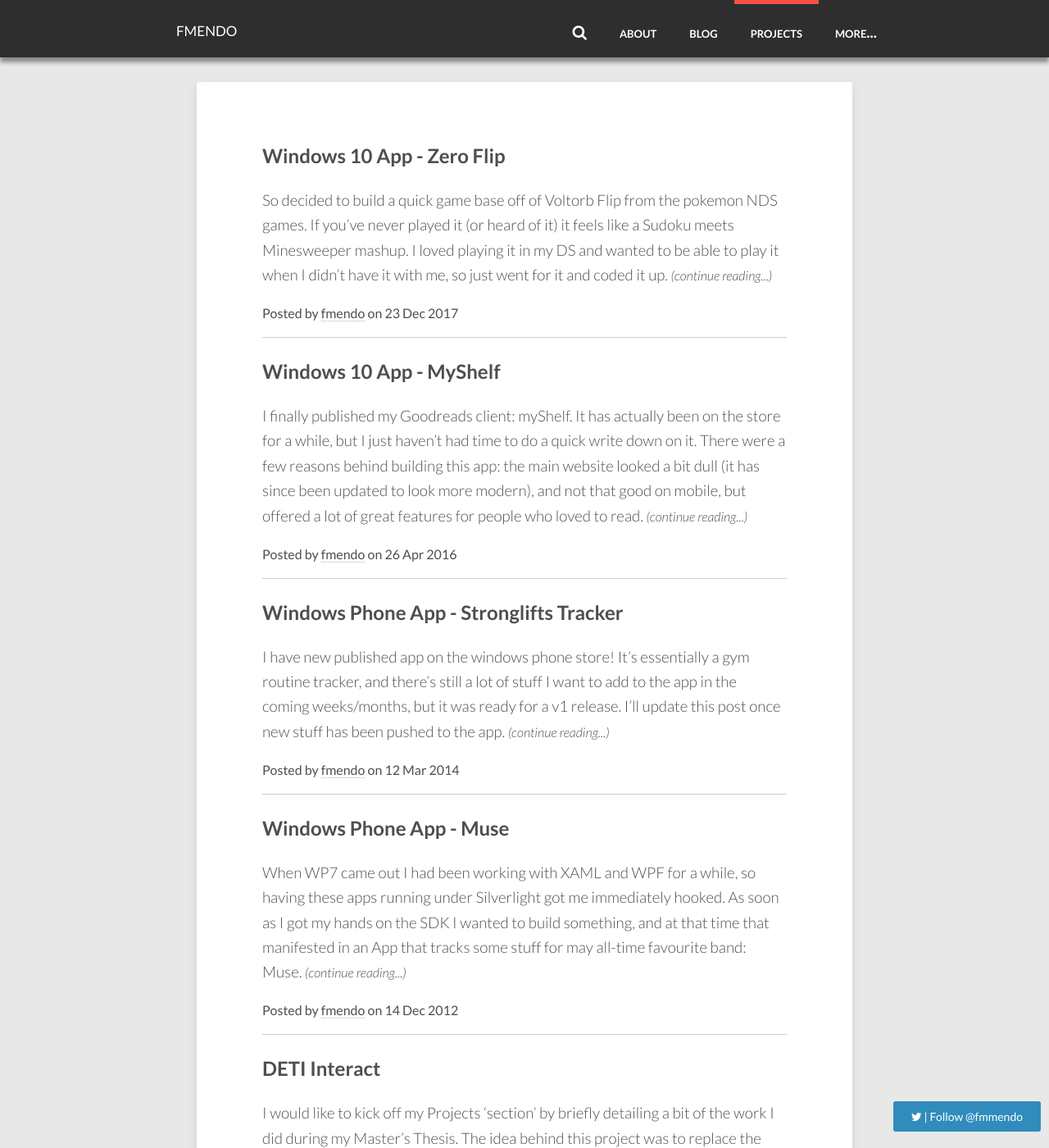
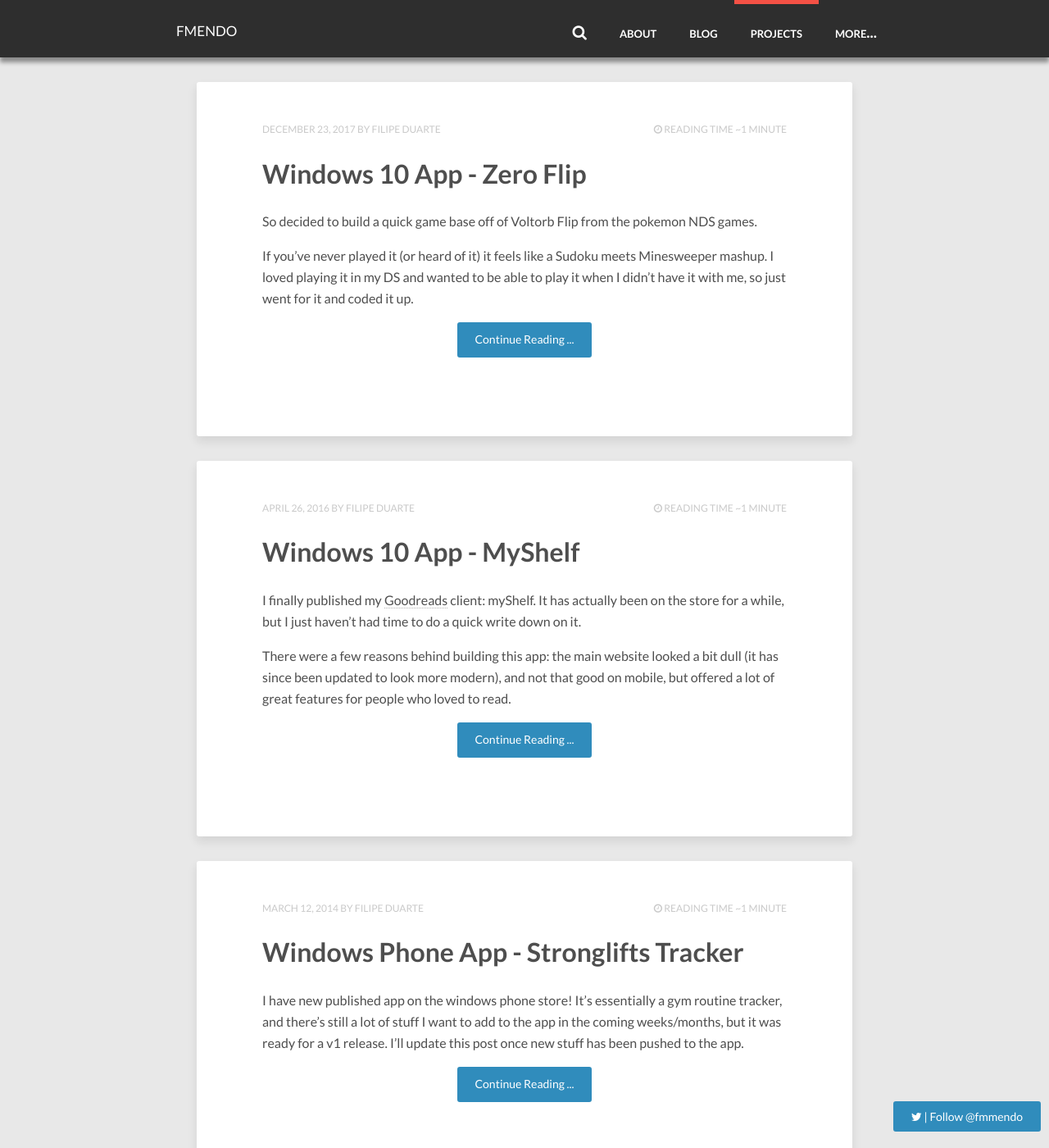
Before and after one commit to fmmendo/fmmendo.github.io, a Jekyll site: the page built from projects.html, in a window 1280 px wide and 1400 px high. Shown: the whole window at 82% size. Built offline with Jekyll 4.4.1, drawn with Linux system fonts in a browser that asks for light colours; nearby versions of some CDN libraries; comment, search, counter and statistics services are not loaded; some of the changed text lies outside the part shown.

Commit message:
projects page

```diff
--- a/index.html
+++ b/index.html
@@ -42,7 +42,7 @@
   </header>
   <div class="entry-content">
     {{ post.excerpt }}
-    {% if post.content contains "<!-- more -->" %}
+    {% if post.content contains "<!--more-->" %}
     <div align="center">
       <div markdown="0"><a href="{{ site.url }}{{ post.url }}" class="btn btn-info">Continue Reading ...</a></div>
     </div>
--- a/projects.html
+++ b/projects.html
@@ -7,36 +7,47 @@
 <!-- Main Content -->
 
 {% for post in site.categories.App %}
-<div class="post-preview">
-	<a href="{{ post.url }}">
-		<h2 class="post-title">
-			{{ post.title }}
-		</h2>
-		<h3 class="post-subtitle" style="font-weight:300;">
-			{{ post.excerpt  | strip_html }} <span style="font-size:16px;"><em> (continue reading...)</em></span>
-		</h3>
-	</a>
-	<p class="post-meta">Posted by <a href="#">fmendo</a> on {{ post.date | date_to_string }}</p>
-</div>
-<hr>
+<article class="hentry">
+  <header>
+    {% if post.image.feature %}
+    <div class="entry-image-index">
+      <a href="{{ site.url }}{{ post.url }}" title="{{ post.title }}"><img
+          src="{{ site.url }}/images/{{ post.image.feature }}" alt="{{ post.title }}"></a>
+      {% if post.image.credit %}<div class="image-credit">Image source: <a target="_blank"
+          href="{{ post.image.creditlink }}">{{ post.image.credit }}</a></div><!-- /.image-credit -->{% endif %}
 
+    </div><!-- /.entry-image -->
+    {% endif %}
+    <div class="entry-meta">
+      <span class="entry-date date published updated"><time datetime="{{ post.date | date_to_xmlschema }}"><a
+            href="{{ site.url }}{{ post.url }}">{{ post.date | date: "%B %d, %Y" }}</a></time></span><span
+        class="author vcard"><span class="fn"><a href="{{ site.url }}/about/"
+            title="About {{ site.owner.name }}">{{ site.owner.name }}</a></span></span>
+      {% if site.reading_time %}
+      <span class="entry-reading-time">
+        <i class="fa fa-clock-o"></i>
+        {% assign readtime = post.content | strip_html | number_of_words | divided_by:site.words_per_minute %}
+        Reading time ~{% if readtime <= 1 %}1 minute{% else %}{{ readtime }} minutes{% endif %}
+      </span><!-- /.entry-reading-time -->
+      {% endif %}
+    </div><!-- /.entry-meta -->
+    {% if post.link %}
+    <h1 class="entry-title"><a href="{{ site.url }}{{ post.url }}" class="permalink" rel="bookmark"
+        title="{{ post.title }}"><i class="fa fa-bookmark"></i></a> <a href="{{ post.link }}">{{ post.title }}</a></h1>
+    {% else %}
+    <h1 class="entry-title"><a href="{{ site.url }}{{ post.url }}" rel="bookmark" title="{{ post.title }}"
+        itemprop="url">{{ post.title }}</a></h1>
+    {% endif %}
+  </header>
+  <div class="entry-content">
+    {{ post.excerpt }}
+    {% if post.content contains "<!--more-->" %}
+    <div align="center">
+      <div markdown="0"><a href="{{ site.url }}{{ post.url }}" class="btn btn-info">Continue Reading ...</a></div>
+    </div>
+    {% endif %}
+  </div><!-- /.entry-content -->
+</article><!-- /.hentry -->
 {% endfor %}
-<!-- Pager -->
-<ul class="pager">
-	{% if paginator.next_page %}
-	<li class="next">
-		<a href="/page{{paginator.next_page}}">Older Projects &rarr;</a>
-	</li>
-	{% endif %}
 
-	{% if paginator.previous_page %}
-
-	<li class="previous">
-		{% if paginator.page == 2 %}
-		<a href="/">&larr; Newer Projects</a>
-		{% else %}
-		<a href="/page{{paginator.previous_page}}">&larr; Newer Projects</a>
-		{% endif %}
-	</li>
-	{% endif %}
-</ul>
+{% include pagination.html %}
--- a/tags.html
+++ b/tags.html
@@ -1,5 +1,5 @@
 ---
-layout: home
+layout: blog
 title: Tag Archive
 description: "An archive of posts sorted by tag."
 comments: false
```
Also changed, not shown: other parts of projects.html (+1 -1 lines).
